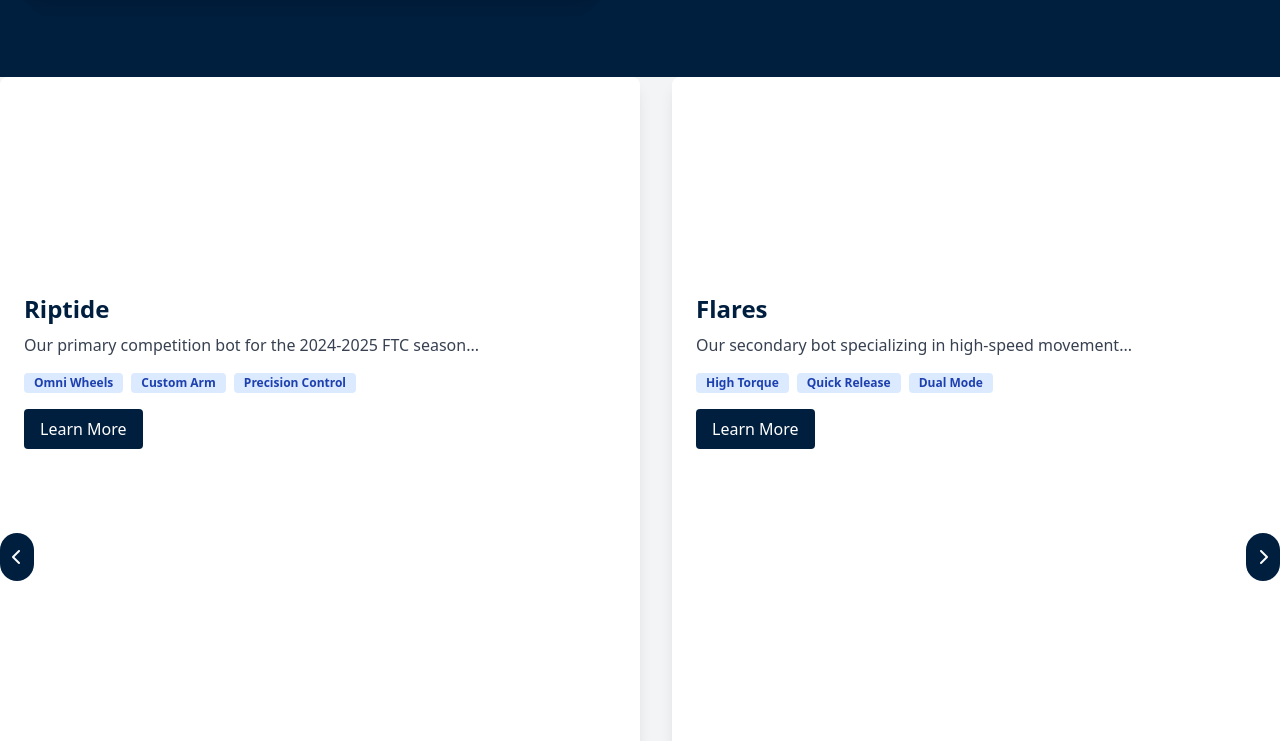
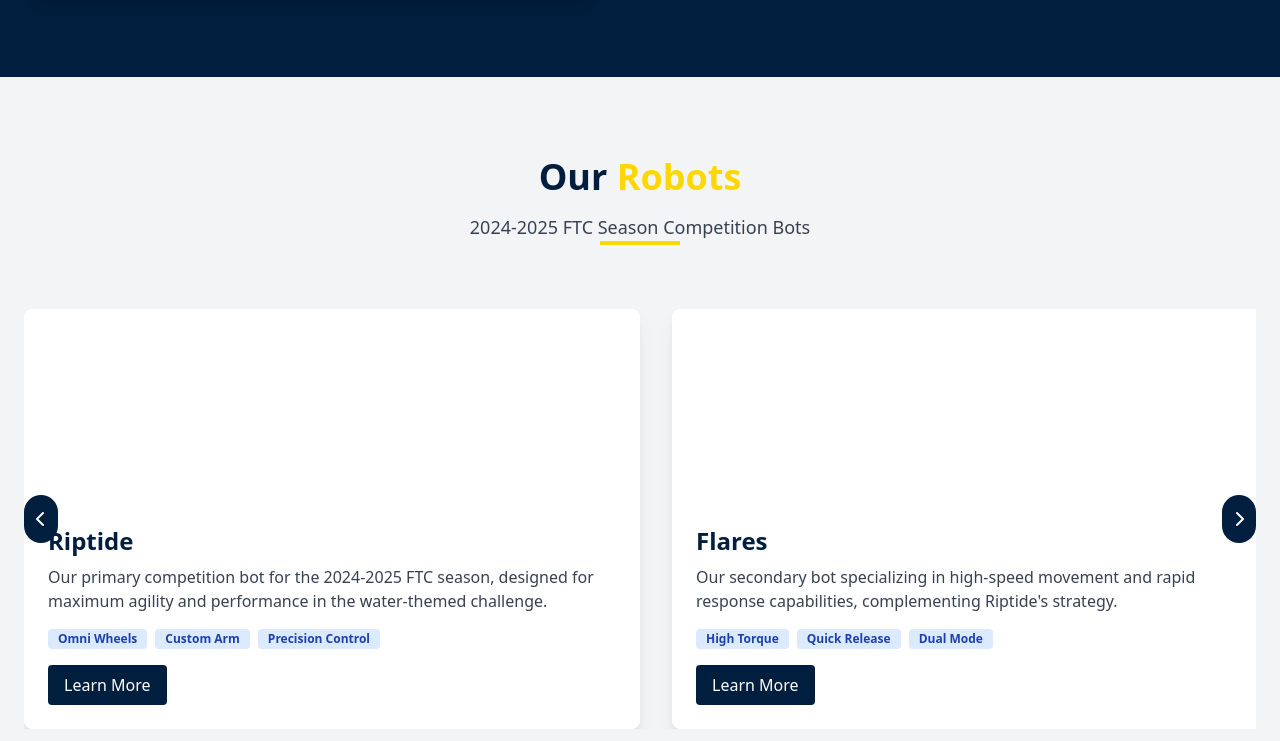
Before and after one commit to ImreadyTolearn/CHS-website, a plain HTML site: page index.html in a window 1280 px wide. Shown: the part 2219-2960 px from the top of the page. Drawn offline with nearby package versions, Linux system fonts and the light colour scheme.

Commit message:
Update index.html

```diff
--- a/index.html
+++ b/index.html
@@ -172,6 +172,14 @@
     </section>
 
    <!-- Our Robots Section -->
+<section id="robots" class="py-20 bg-gray-100">
+  <div class="container mx-auto px-6">
+    <div class="text-center mb-16">
+      <h2 class="text-3xl md:text-4xl font-bold mb-4 text-navy">Our <span class="text-gold">Robots</span></h2>
+      <p class="text-lg text-gray-700">2024-2025 FTC Season Competition Bots</p>
+      <div class="w-20 h-1 bg-gold mx-auto"></div>
+    </div>
+
     <div class="relative">
       <!-- Arrows -->
       <button id="prev-slide" class="absolute left-0 top-1/2 transform -translate-y-1/2 z-10 bg-navy text-white p-3 rounded-full hover:bg-blue-800">
@@ -181,17 +189,17 @@
         <i class="fas fa-chevron-right"></i>
       </button>
 
-  <!-- Scroll Container -->
+      <!-- Slider -->
       <div class="overflow-hidden">
         <div id="robot-slider" class="flex transition-transform duration-500 space-x-8">
-      <!-- Riptide Card -->
+          <!-- Robot 1 -->
           <div class="robot-card flex-shrink-0 w-full md:w-1/2 bg-white rounded-lg overflow-hidden shadow-lg">
             <div class="gradient-bg h-48 flex items-center justify-center">
               <i class="fas fa-robot text-white text-8xl"></i>
             </div>
             <div class="p-6">
               <h3 class="text-2xl font-bold mb-2 text-navy">Riptide</h3>
-          <p class="text-gray-700 mb-4">Our primary competition bot for the 2024-2025 FTC season...</p>
+              <p class="text-gray-700 mb-4">Our primary competition bot for the 2024-2025 FTC season, designed for maximum agility and performance in the water-themed challenge.</p>
               <div class="flex flex-wrap gap-2 mb-4">
                 <span class="bg-blue-100 text-blue-800 text-xs font-semibold px-2.5 py-0.5 rounded">Omni Wheels</span>
                 <span class="bg-blue-100 text-blue-800 text-xs font-semibold px-2.5 py-0.5 rounded">Custom Arm</span>
@@ -201,14 +209,14 @@
             </div>
           </div>
 
-      <!-- Flares Card -->
+          <!-- Robot 2 -->
           <div class="robot-card flex-shrink-0 w-full md:w-1/2 bg-white rounded-lg overflow-hidden shadow-lg">
             <div class="gradient-bg h-48 flex items-center justify-center">
               <i class="fas fa-fire text-white text-8xl"></i>
             </div>
             <div class="p-6">
               <h3 class="text-2xl font-bold mb-2 text-navy">Flares</h3>
-          <p class="text-gray-700 mb-4">Our secondary bot specializing in high-speed movement...</p>
+              <p class="text-gray-700 mb-4">Our secondary bot specializing in high-speed movement and rapid response capabilities, complementing Riptide's strategy.</p>
               <div class="flex flex-wrap gap-2 mb-4">
                 <span class="bg-blue-100 text-blue-800 text-xs font-semibold px-2.5 py-0.5 rounded">High Torque</span>
                 <span class="bg-blue-100 text-blue-800 text-xs font-semibold px-2.5 py-0.5 rounded">Quick Release</span>
@@ -217,7 +225,12 @@
               <button class="bg-navy text-white px-4 py-2 rounded hover:bg-blue-800 transition duration-300">Learn More</button>
             </div>
           </div>
+        </div>
+      </div>
+    </div>
+  </div>
 </section>
+
 
     <!-- Team Section -->
     <section id="team" class="py-20 bg-navy text-white">
```
Lines whose indentation alone changed are shown as unchanged.
